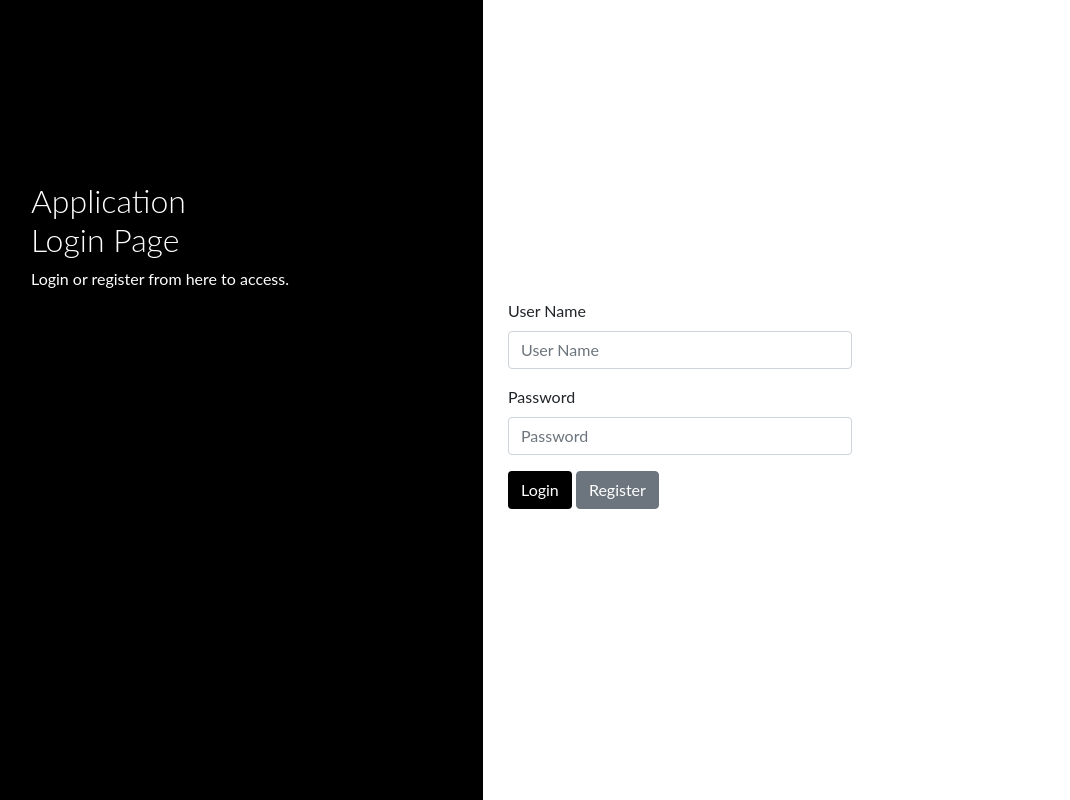
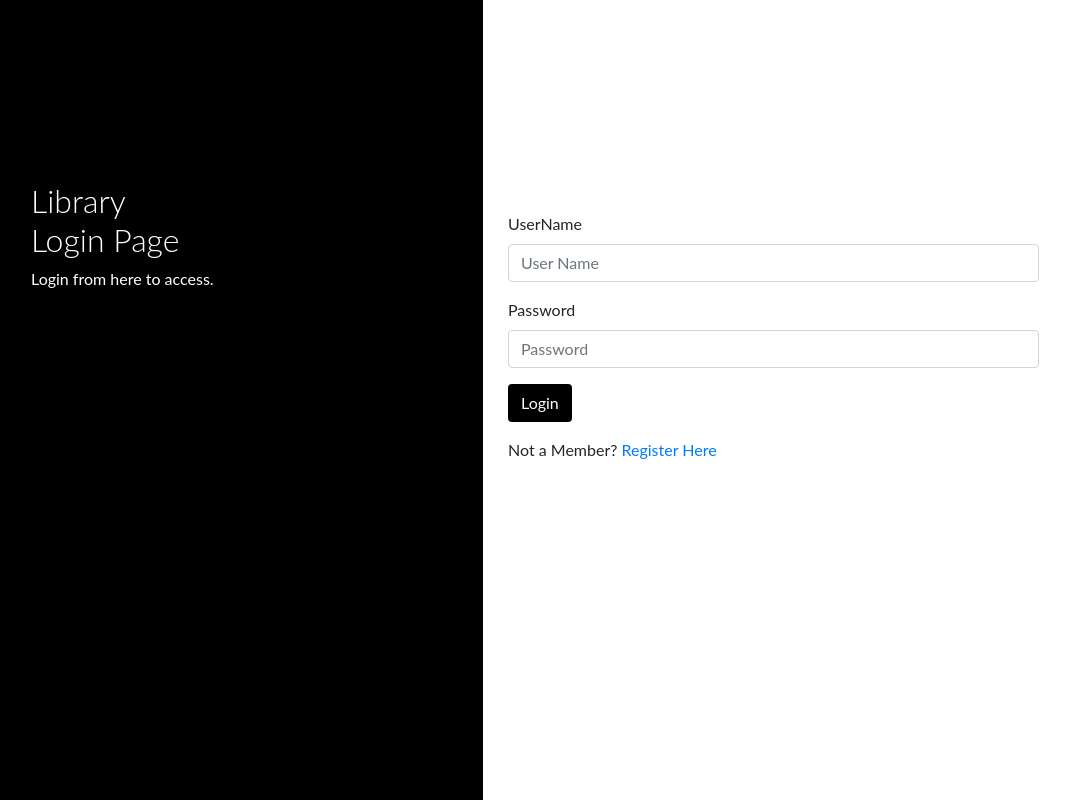
Before and after one commit to WongQiLun/AssignmentForPHP, a PHP site: page /login.php in a window 1280 px wide. Shown: the whole page, without its empty margins (29-1099 px from the left). Run offline with PHP 8.4, Linux system fonts and the light colour scheme; some libraries are stand-ins or nearby versions.

Commit message:
finished login module and error detection

```diff
--- a/Pages/login.css
+++ b/Pages/login.css
@@ -48,11 +48,11 @@ body {
     }
 
     .login-form{
-        margin-top: 80%;
+        margin-top: 40%;
     }
 
     .register-form{
-        margin-top: 20%;
+        margin-top: 30%;
     }
 }
 
--- a/Pages/login.php
+++ b/Pages/login.php
@@ -9,53 +9,72 @@
 <html>
     <body>
         <?php
+        $Error = "";
+                if ($_SERVER["REQUEST_METHOD"] == "POST") {
+            if ((empty($_POST['name'])) || (empty($_POST['password']))) {
+                $Error = "Invalid Username and/or password";
+
+            }
+            if(empty($_SESSION['username']))
+            {
+                 $Error = "Invalid Username and/or password";
+            }
+        }
         require_once '../SecurityClasses/DatabaseConnection.php';
-        if ((!isset($_POST['name'])) || !isset($_POST['password'])) {
-            session_start();
-            if (empty($_SESSION['username'])) {
-                echo 'incorrect username/ password please try again.';
-            }
         ?>
+           <div class="main">
         <div class="sidenav">
             <div class="login-main-text">
-                    <h2>Application<br> Login Page</h2>
-                    <p>Login or register from here to access.</p>
+                <h2>Library<br> Login Page</h2>
+                <p>Login from here to access.</p>
             </div>
         </div>
-            <div class="main">
-                <div class="col-md-6 col-sm-12">
+
+            <div class="col-md-9 col-sm-12">
                 <div class="login-form">
+                    <span class="error">
+                        <?php echo $Error; ?>
+                    </span>
                     <form method="post" action="login.php">
+
                         <div class="form-group">
-                                <label>User Name</label>
+                            <label>UserName</label>
                             <input type="text" class="form-control" name="name" id="name" placeholder="User Name">
+
                         </div>
                         <div class="form-group">
                             <label>Password</label>
                             <input type="password" class="form-control" name="password" id="password" placeholder="Password">
                         </div>
                         <button type="submit" class="btn btn-black">Login</button>
-                            <button type="submit" class="btn btn-secondary" >Register</button>
+
                     </form>
+                    <p><label>Not a Member?</label><a href="register.php"> Register Here</a></p>
                 </div>
             </div>
         </div>
+        </body>
         <?php
+
+        if ((!isset($_POST['name'])) || !isset($_POST['password'])) {
+            $Error = "Invalid Username and/or password";
         } else {
             $db = DatabaseConnection::getInstance();
             $username = trim($_POST['name']);
-            $passwd = shal(trim($_POST['password']));
+            $passwd = sha1(trim($_POST['password']));
             $authuser = $db->retrieveUser($username, $passwd);
 
             if ($authuser == null) {
-                echo "<p>Unauthorized user. </p>";
-                echo "<p><a href='register.php'>Click here to register as a new user</a></p>";
+
+                    $Error = "Invalid Username and/or password";
+
             } else {
-                echo "<p><h2>Welcome $username!</h2></p>";
-                echo "<p><a href='search.html'>Search Products</a></p>";
+
+                $_SESSION['username'] = $username;
+                header("Location: index.php");
             }
             $db->closeConnection();
         }
         ?>
-    </body>
+
 </html>
--- a/SecurityClasses/DatabaseConnection.php
+++ b/SecurityClasses/DatabaseConnection.php
@@ -28,7 +28,7 @@ class DatabaseConnection {
 
         try {
             $this->db = new PDO($dsn, $dbuser, $dbpassword);
-            echo "<p>Connection to database successful</p>";
+
         } catch (PDOException $ex) {
             echo "<p>ERROR: " . $ex->getMessage() . "</p>";
             exit;
@@ -61,4 +61,5 @@ class DatabaseConnection {
             return $username;
             }
    }
+
 }
```
Also changed, not shown: Pages/register.php (+68 -12 lines). Lines whose indentation alone changed are shown as unchanged.
